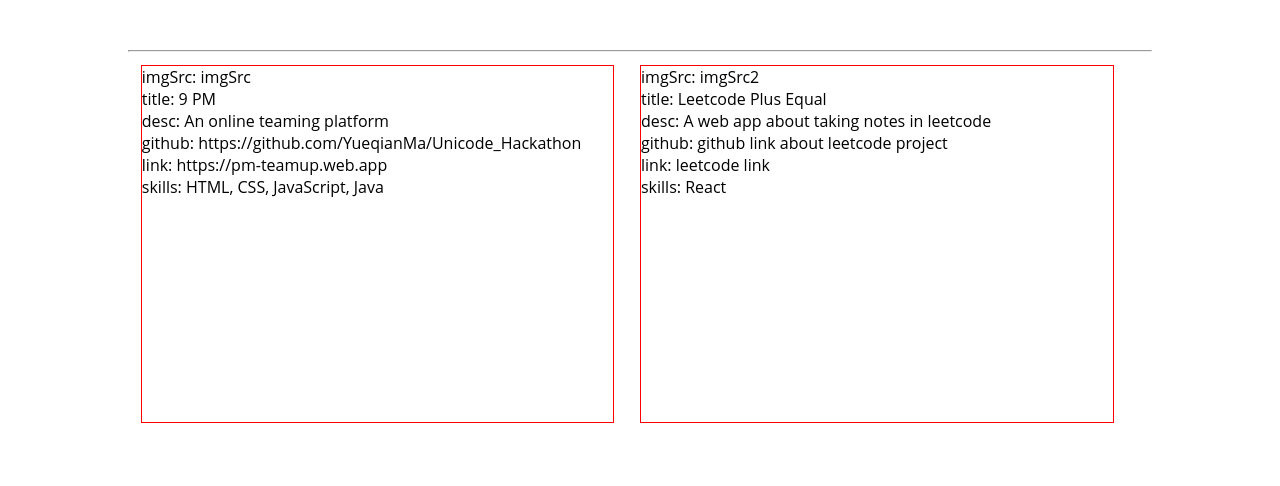
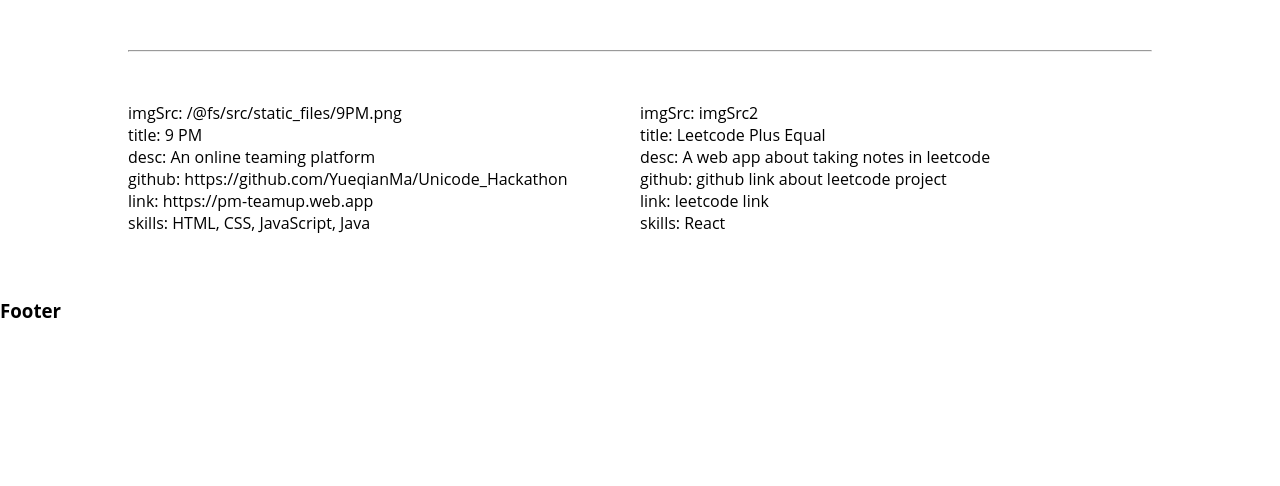
Before and after one commit to weiyizhu/personal-website, a React (Create React App) app: page / in a window 1280 px wide. Shown: the part 929-1415 px from the top of the page. After the commit the page ends 1252 px from the top, so only its background shows below. Built offline with nearby package versions, Linux system fonts and the light colour scheme; a web font is replaced by a local one.

Commit message:
change project layout from grid to row flexbox

```diff
--- a/src/components/Projects/Projects.css
+++ b/src/components/Projects/Projects.css
@@ -8,16 +8,29 @@
 #projects h1 {
     font-size: 3em;
     font-weight: bold;
-    margin-bottom: 50px;
+
+}
+
+#projects hr {
+  margin-top: 50px;
+  margin-bottom: 50px;
 }
 
 .projects_container {
-  display: grid;
-  grid-template-columns: 39vw 39vw;
-  grid-template-rows: 30vw;
+  /* display: grid;
+  grid-template-columns: repeat(1fr 1fr);
+  grid-template-rows: repeat(30vw); */
+  display: block;
+  box-sizing: border-box;
 }
 
-.projects_container li {
-  border: 1px solid red;
-  margin: 1vw;
+.projects_row {
+  display: flex;
+  align-items: center;
+  justify-content: space-evenly;
 }
+
+.projects_row li {
+  display: block;
+  width: 40vw;
+}
--- a/src/components/Projects/Projects.js
+++ b/src/components/Projects/Projects.js
@@ -1,16 +1,18 @@
 import React from "react";
 import ProjectItem from "../ProjectItem/ProjectItem";
 import "./Projects.css";
+import NinePM from '../../static_files/9PM.png'
 
 const Project = (props) => {
   return (
     <section id="projects">
       <h1>Projects</h1>
       <hr></hr>
-      <ul class="projects_container">
+      <ul className="projects_container">
+        <div className="projects_row">
           <li>
             <ProjectItem
-            imgSrc={"imgSrc"}
+              imgSrc={NinePM}
               title={"9 PM"}
               desc={"An online teaming platform"}
               github={"https://github.com/YueqianMa/Unicode_Hackathon"}
@@ -28,6 +30,7 @@ const Project = (props) => {
               skills={"React"}
             />
           </li>
+        </div>
       </ul>
     </section>
   );
```
Lines whose indentation alone changed are shown as unchanged.
